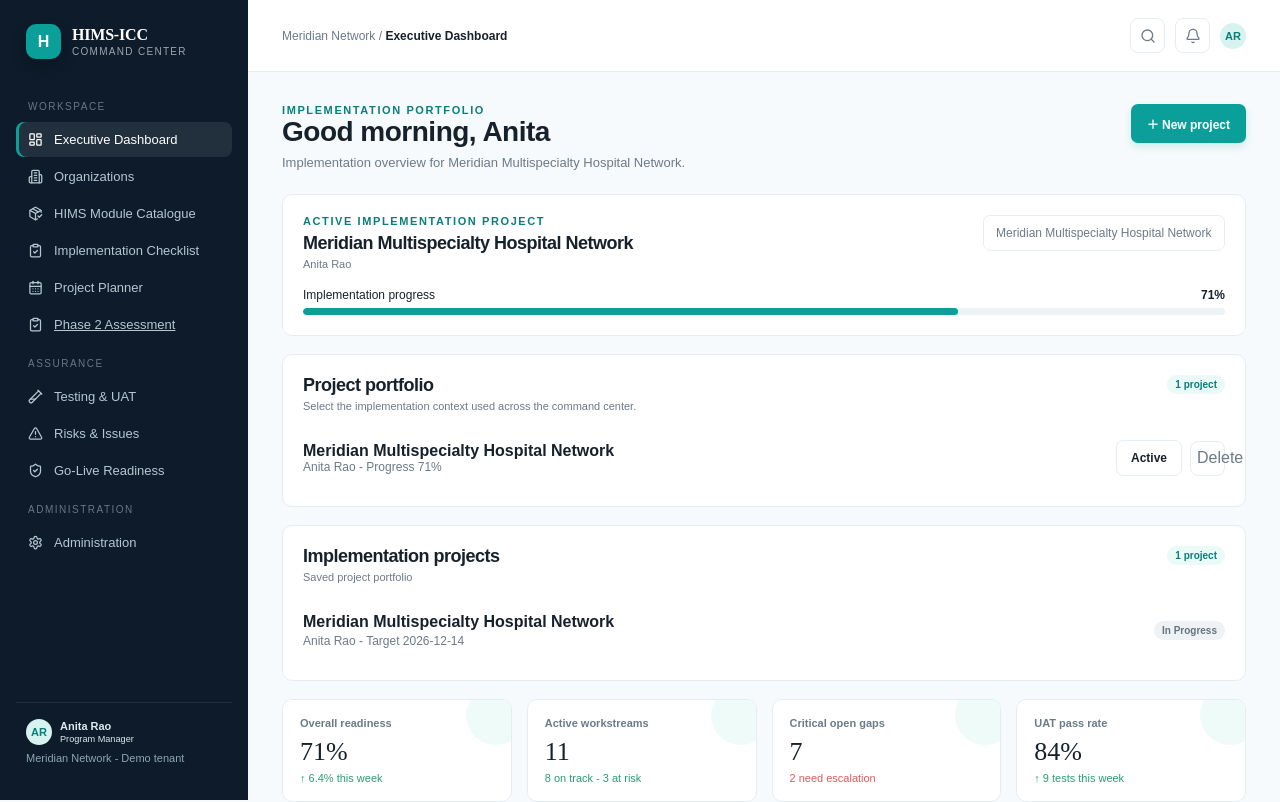
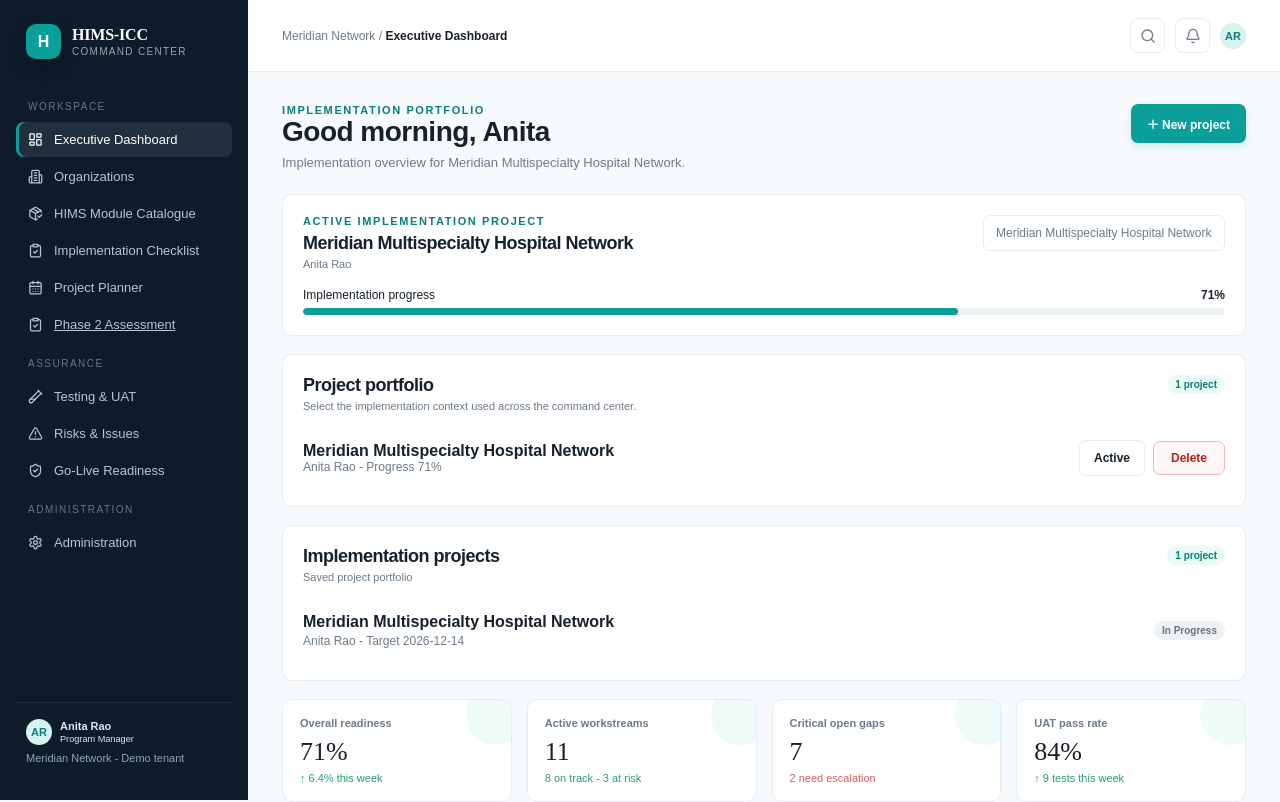
Before and after one commit to venkateshsoft/hims-icc, a Next.js app: page / in a window 1280 px wide. Shown: the top 802 px of the page. Built offline with nearby package versions, Linux system fonts and the light colour scheme.

Commit message:
Restore interview demo data and fix delete button

```diff
--- a/app/globals.css
+++ b/app/globals.css
@@ -64,5 +64,8 @@ h1, h2, h3 { font-family:Arial, Helvetica, sans-serif; margin:0; letter-spacing:
 .field-wide { grid-column:1 / -1; }
 .field-error { color:var(--red); font-size:11px; font-weight:700; }
 .modal-actions { display:flex; justify-content:flex-end; gap:10px; margin-top:22px; }
+.project-actions{display:flex;align-items:center;justify-content:flex-end;gap:8px;flex-shrink:0}
+.delete-btn{border:1px solid #efb8b8;background:#fff7f7;color:#b42318;border-radius:7px;padding:10px 14px;min-width:72px;white-space:nowrap;font-weight:600;font-size:12px;line-height:1;text-align:center;cursor:pointer}
+.delete-btn:hover{background:#feecec;border-color:#e48b8b}
 @media(max-width:1100px){ .stats{grid-template-columns:repeat(2,minmax(0,1fr))} .grid-2,.grid-3{grid-template-columns:1fr} .module-grid{grid-template-columns:repeat(2,minmax(0,1fr))} }
 @media(max-width:760px){ .sidebar{transform:translateX(-100%)} .main{margin-left:0;width:100%} .mobile-menu{display:grid} .content{padding:22px 16px} .topbar{padding:0 16px} .stats{grid-template-columns:1fr 1fr} .module-grid{grid-template-columns:1fr} .header-row{flex-direction:column} .header-row .primary,.header-row .secondary{width:100%;text-align:center} .card{padding:16px} .toolbar > .search,.toolbar > .select,.toolbar > button{width:100%;flex:1 1 100%} .modal-grid{grid-template-columns:1fr} .field-wide{grid-column:auto} .modal-actions{flex-direction:column-reverse} .modal-actions button{width:100%} }
```
Also changed, not shown: app/page.tsx (+1 -1 lines).
